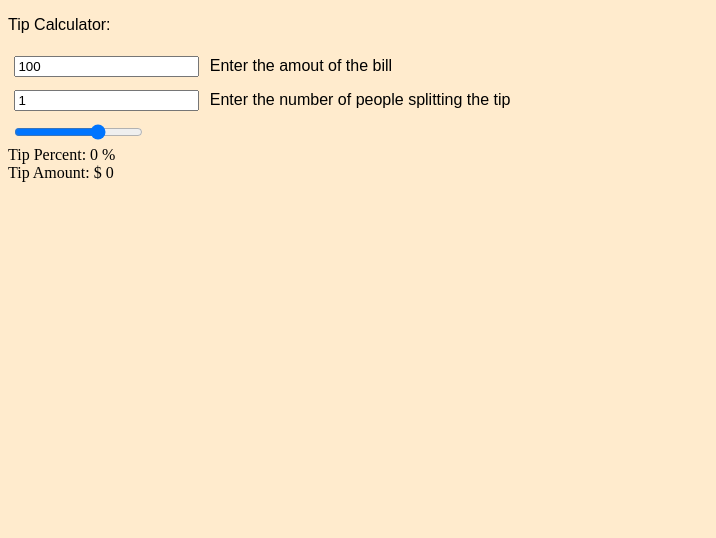
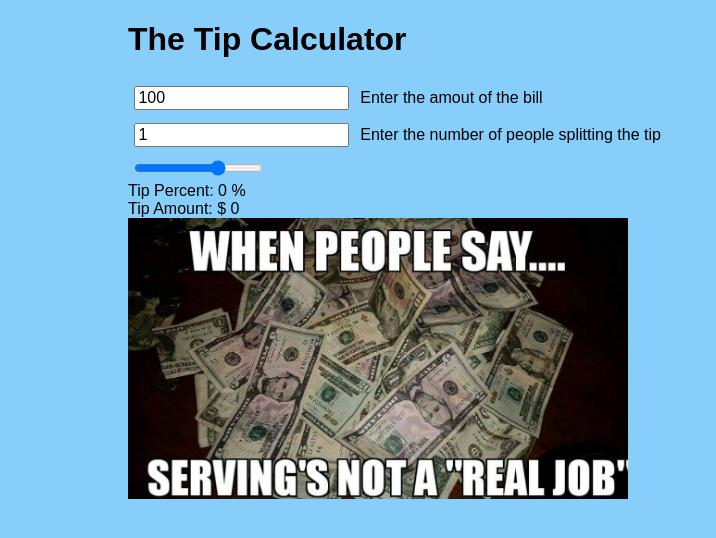
Before and after one commit to amygemme/Tip-Calculator, a plain HTML site: page index.html in a window 1280 px wide. Shown: the whole page, without its empty margins (0-716 px from the left). Drawn offline with nearby package versions, Linux system fonts and the light colour scheme.

Commit message:
I set the min values for the inputs so users can't enter negative numbers or split the check between 0 people.  I added some style changes as well

```diff
--- a/index.html
+++ b/index.html
@@ -9,14 +9,14 @@
     <title>tip your server!</title>
 </head>
 <body>
-    <p>Tip Calculator:</p>
+    <h1> The Tip Calculator</h1>
 
 <div>
-    <input type="number" id="bill" name="bill" value="100" placeholder="$100" >
+    <input type="number" id="bill" name="bill" min="0" value="100" placeholder="$100" onchange="displ">
     <label> Enter the amout of the bill </label>
 </div>
 <div>
-    <input type="number" id="split" name="split" value="1" placeholder="1" >
+    <input type="number" id="split" name="split" value="1" min="1" placeholder="1" onchange="displaytip()">
     <label> Enter the number of people splitting the tip </label>
 </div>
 <div>
@@ -25,7 +25,7 @@
   <div> Tip Percent: <span id="percent"> 0 </span> % </div>
   <div> Tip Amount: $ <span id="amount"> 0 </span></div>
 </div>
-
+<img src="./meme01.jpg" width="500"  style="border:none;overflow:hidden" scrolling="no" frameborder="0" allowTransparency="true" allow="encrypted-media"></img>
 <!-- <div>
   <input type="range" id="cowbell" name="cowbell"
          min="0" max="100" value="90" step="10">
--- a/script.js
+++ b/script.js
@@ -2,7 +2,13 @@
 
 function displaytip(val) {
     let bill = grabBill();
+    console.log(document.getElementById('percent').value, "default percent");
+    if(val){
     document.getElementById('percent').value = val;
+    }
+    else{
+        val=document.getElementById('percent').value
+    }
     console.log(bill, "bill");
     let scale = val / 1;
     console.log(scale, "scale")
@@ -12,7 +18,7 @@ function displaytip(val) {
     console.log(amount, "amount")
     let num = grabNum();
     console.log(num, "num");
-    let tip = amount / num;
+    let tip = (amount / num).toFixed(2);
     console.log(tip, "tip")
     $("#amount").text(tip);
     $("#percent").text(scale);
--- a/style.css
+++ b/style.css
@@ -5,8 +5,13 @@ label {
 
 input {
     margin: .4rem;
+    font-size: 1.0em;
 }
 
 body{
-    background-color: blanchedalmond;
+    background-color: lightskyblue;
+    width: 80%;
+    margin: auto;
+    font-family: Arial, Helvetica, sans-serif;
+    font-size: 1.0em;
 }
```
Also changed, not shown: meme01.jpg (added).
